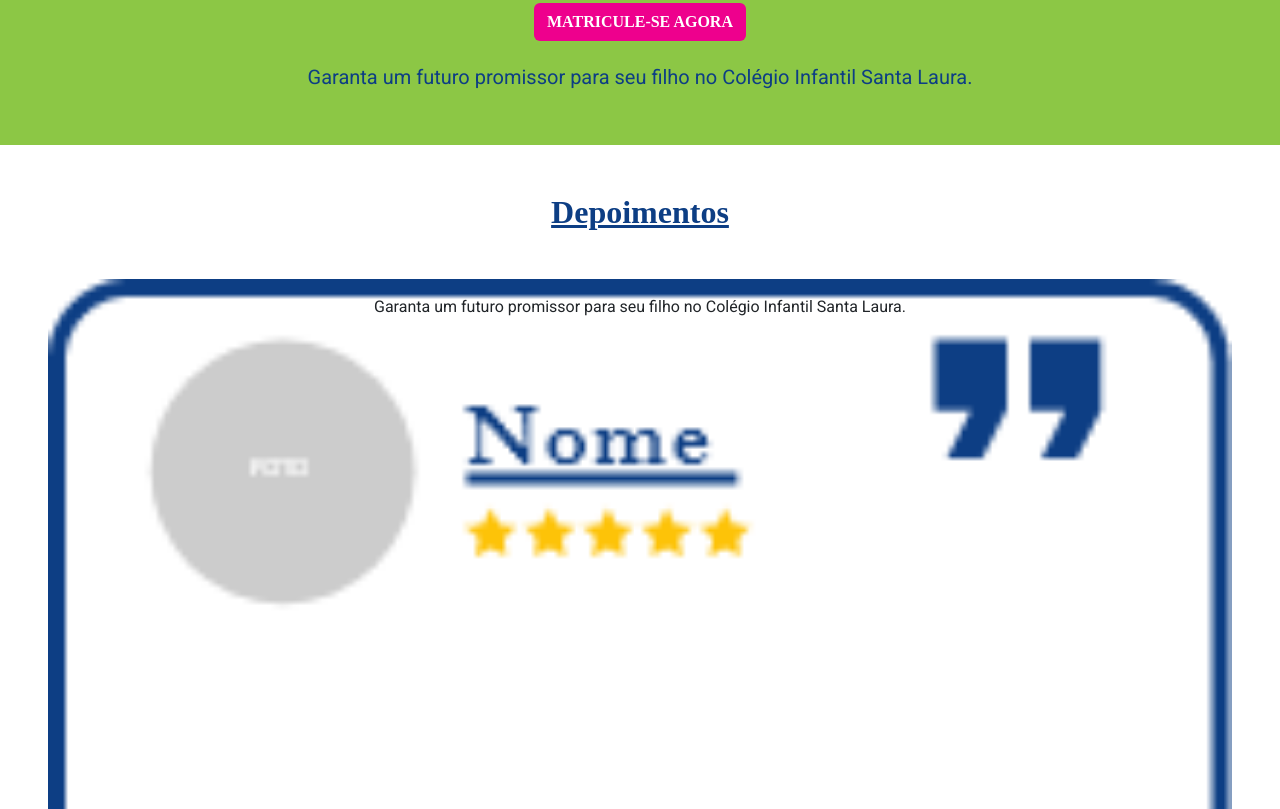
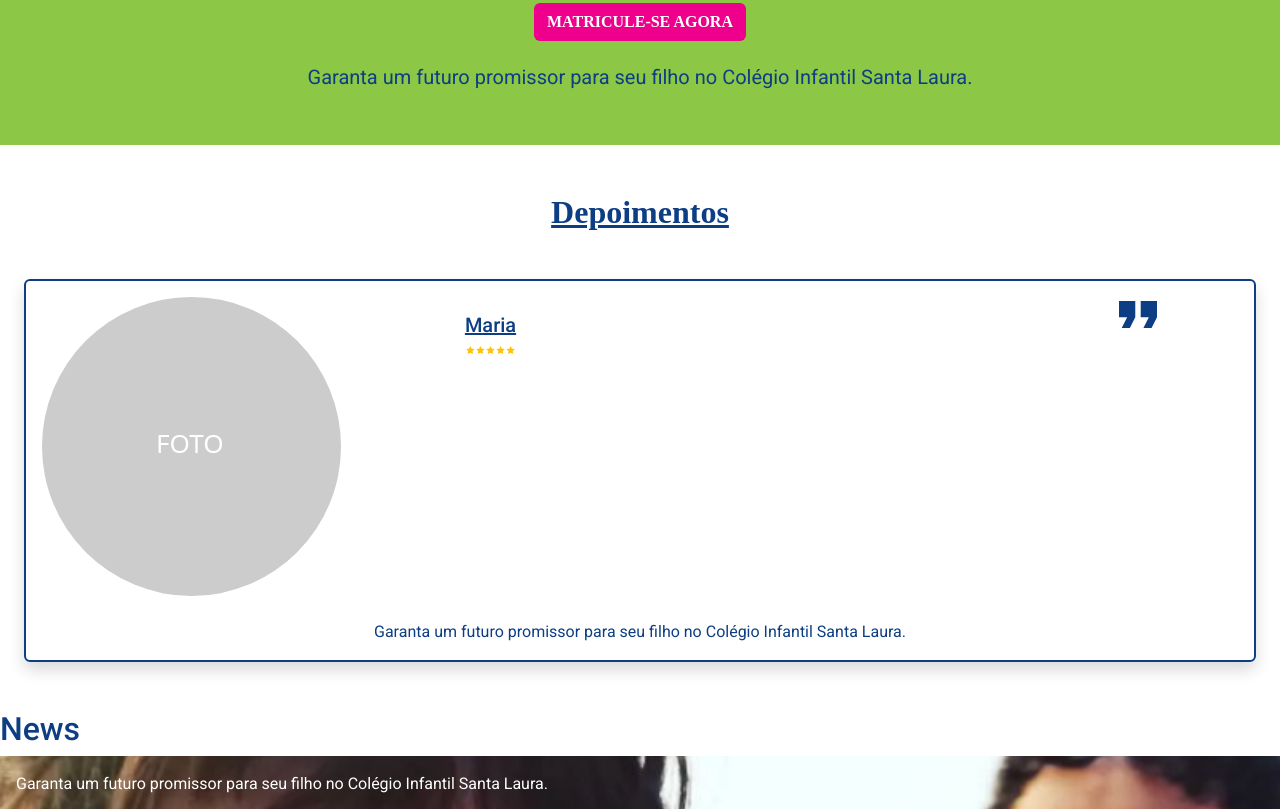
Before and after one commit to LucasCr95/Santa-Laura, a plain HTML site: page index.html in a window 1280 px wide. Shown: the part 5605-6414 px from the top of the page. Drawn offline with Linux system fonts and the light colour scheme.

Commit message:
estilizacao card sessao depoimentos

```diff
--- a/css/index.css
+++ b/css/index.css
@@ -86,3 +86,7 @@
 .card-img {
    border-radius: 0;
 }
+
+.border-color0 {
+   border: 2px solid var(--color0);
+}
--- a/index.html
+++ b/index.html
@@ -132,13 +132,25 @@
          </div>
       </section>
       <section>
-         <div class="text-center p-5">
-            <h2 class="h2 font-garamound-600 text-decoration-underline">Depoimentos</h2>
+         <div class="text-center py-5 px-4">
+            <h2 class=" h2 font-garamound-600 text-decoration-underline">Depoimentos</h2>
 
-            <div class="card mt-5">
-               <img class="card-img " src="img/Grupo 65.png">
-               <div class="card-img-overlay">
-                  <p class="card-text ">Garanta um futuro promissor para seu filho no Colégio Infantil Santa Laura.</p>
+            <div class="card mt-5 border-color0 rounded shadow">
+               <div class="card-body">
+                  <div class="d-flex">
+                     <img class="col-3" src="img/img-persona.svg" alt="">
+                     <div class="col-3">
+                        <h5 class="card-title mb-0 mt-3 text-decoration-underline color0">Maria</h5>
+                        <img class="" src="img/img-star.svg" alt="">
+                     </div>
+                     <div class="col-10 mt-1">
+                        <img src="img/Icon material-format-quote.svg" alt="">
+                     </div>
+                  </div>
+                  <div class="mt-4">
+                     <p class="card-text color0">Garanta um futuro promissor para seu filho no Colégio Infantil Santa Laura.
+                     </p>
+                  </div>
                </div>
             </div>
          </div>
```
Also changed, not shown: img/Icon material-format-quote.png (added), img/Icon material-format-quote.svg (added), img/img-persona.png (added), img/img-persona.svg (added), img/img-star.svg (added).
